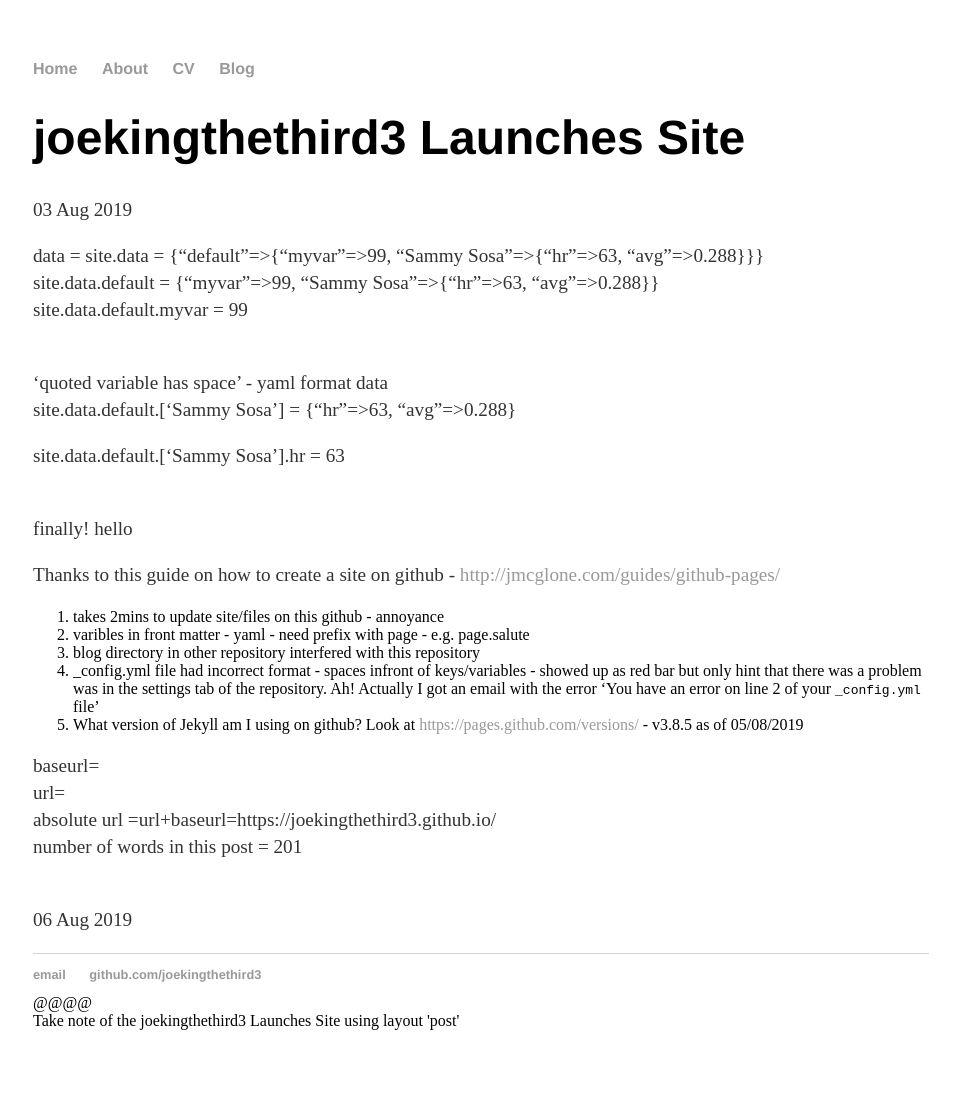
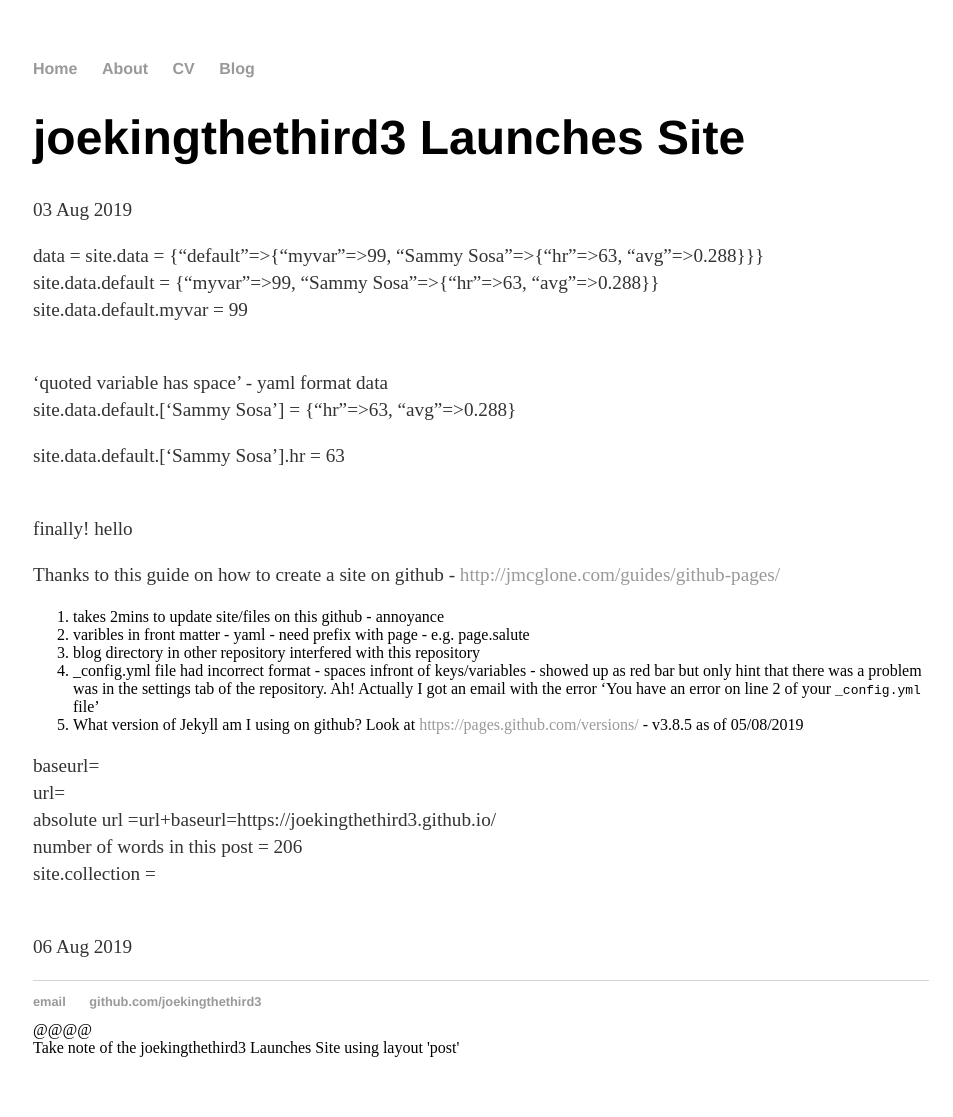
Before and after one commit to joekingTheThird3/joekingTheThird3.github.io, a Jekyll site: the page built from _posts/2019-08-03-myfirstpost.md, in a window 1280 px wide. Shown: the whole page, without its empty margins (159-1112 px from the left). Built offline with Jekyll 4.4.1, drawn with Linux system fonts in a browser that asks for light colours; before the commit the page ends 1090 px from its top, so only the background shows below that.

Commit message:
Update 2019-08-03-myfirstpost.md

```diff
--- a/_posts/2019-08-03-myfirstpost.md
+++ b/_posts/2019-08-03-myfirstpost.md
@@ -35,13 +35,13 @@ but only hint that there was a problem was in the settings tab of the repository
 
 baseurl= {{ baseurl }}
 <br>
-url= {{url}}
+url= {{ url }}
 <br>
 absolute url =url+baseurl={{ "" | absolute_url }}
 <br>
 number of words in this post = {{ page.content | number_of_words }}
 <br>
-
+site.collection = {{site.collection}}
 
 <br>
 {{ site.time | date_to_string }}
```
